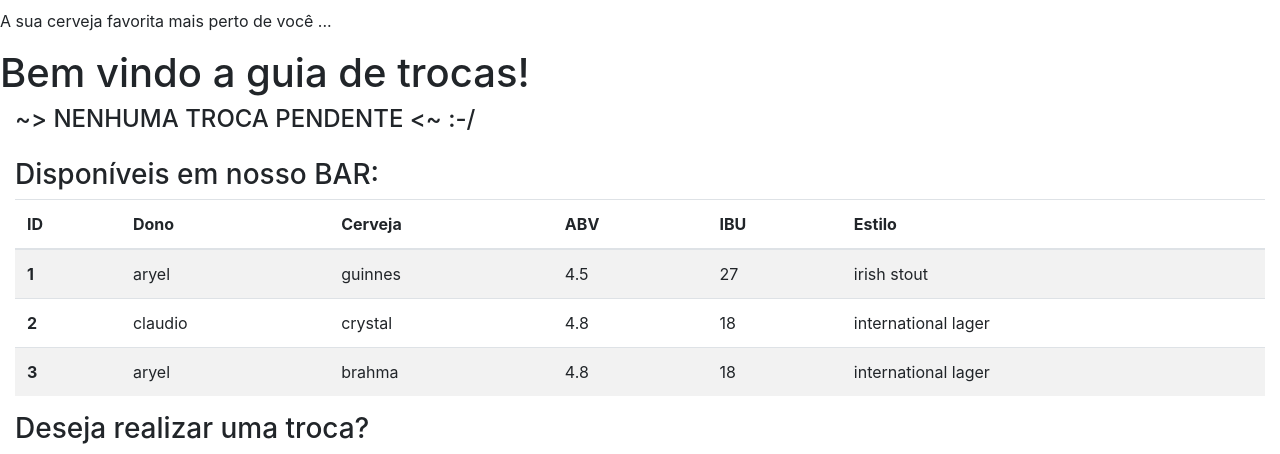
After one commit to Cl4udioBS/tp-Distribuidos, a Flask app: page /trocas in a window 1280 px wide. The commit adds this page. Shown: the part 387-841 px from the top of the page. Run offline with Flask 2, Linux system fonts and the light colour scheme; a user stored in the database is signed in; data comes from the database, SQL or seed files in the repository; both versions use the stored data as it was after the commit.

Commit message:
Agora vai

```diff
--- a/versao-web/app.py
+++ b/versao-web/app.py
@@ -1,24 +1,19 @@
 from flask import Flask, render_template, request, redirect, url_for, session
 import rns as kero
 import os
+from datetime import timedelta
+import database as db
 
 nomeBanco = "TPSD.db"
 
+db.InicializaBD()
 
 app = Flask(__name__)
+'''todos os dados de sessao sao encriptados no lado do servidor, para isso a key'''
 app.secret_key = "sd"
+app.permanent_session_lifetime = timedelta(minutes=5)
 
-
-@app.route('/')
-def home():
-    return render_template("index.html")
-
-@app.route('/home')
-def home_page():
-    cervejas = kero.listagemDeitensTroca()
-    return render_template('home.html', cervejas=cervejas)
-
-@app.route('/login', methods = ["POST", "GET"])
+@app.route('/', methods = ["POST", "GET"])
 def login_page():
     resposta=""
     if request.method == 'POST':
@@ -26,15 +21,23 @@ def login_page():
         senha = request.form.get('senha')
         logado = kero.autenticacao(usuario)
         if (logado == "T"):
+            session.permanent = True
             session["usuario"] = usuario
             return redirect(url_for("bar_page"))
         else:
             resposta = "Faça o cadastro!"
             return render_template('login.html', resposta=resposta)
     else:
+        if "usuario" in session:
+           return  redirect(url_for("bar_page"))
         return render_template('login.html', resposta=resposta)
 
-@app.route('/usuario', methods = ["POST", "GET"])
+@app.route("/logout")
+def logout():
+    session.pop("usuario", None)
+    return redirect(url_for("login_page"))
+
+@app.route('/bar', methods = ["GET"])
 def bar_page():
     if "usuario" in session:
         usuario = session["usuario"]
@@ -43,11 +46,34 @@ def bar_page():
     else:
         return render_template('login.html', resposta="Não está logado!")
 
-@app.route('/geladeira')
+@app.route('/geladeira', methods = ["GET"])
 def geladeira_page():
     cervejas = kero.listagemMeusItens("claudio")
-    print(cervejas)
     return render_template('geladeira.html', cervejas=cervejas)
+
+@app.route('/trocas', methods = ["POST", "GET"])
+def trocas_page():
+    if "usuario" in session:
+            usuario = session["usuario"]
+            #listagens
+            cervejas = kero.listagemDeitensTroca()
+            trocasDisponiveis = kero.listarTrocasPendentes(usuario)
+            if request.method == 'POST':
+                #resposta
+                indice = request.form.get('indice')
+                if  request.form.get('btn') == "Kero":
+                    kero.responderSolicitacao('k',int(indice))
+                    return render_template('trocas.html', cervejas=cervejas, usuario=usuario, trocasDisponiveis = trocasDisponiveis)
+                else:
+                    kero.responderSolicitacao('nao',request.form["indice"])
+                    return render_template('trocas.html', cervejas=cervejas, usuario=usuario, trocasDisponiveis = trocasDisponiveis)
+            else:
+                return render_template('trocas.html', cervejas=cervejas, usuario=usuario, trocasDisponiveis = trocasDisponiveis)
+
+
+    else:
+        return render_template('login.html', resposta="Não está logado!")
+
 
 if __name__ == '__main__':
     app.run(debug=True)
--- a/versao-web/database.py
+++ b/versao-web/database.py
@@ -406,7 +406,7 @@ def InicializaBD():
             InsertUsuario(nomeBanco,"aryel","1")
             InsertUsuario(nomeBanco,"thais","2")
             InsertCervejaBar(nomeBanco,"claudio","guinnes", 4.5,27,"irish stout")
-            InsertCervejaBar(nomeBanco,"claudio","brahma", 4.8,18,"international lager")
+            InsertCervejaBar(nomeBanco,"claudio","crystal", 4.8,18,"international lager")
             InsertCervejaBar(nomeBanco,"aryel","brahma", 4.8,18,"international lager")
             SelectTodasCervejas()
             InsertTrocaCervejas(nomeBanco, 3, 1, "aryel", "claudio")
--- a/versao-web/templates/base.html
+++ b/versao-web/templates/base.html
@@ -8,17 +8,20 @@
   <meta name="viewport" content="width=device-width, initial-scale=1.0">
   <title>Kero - Cervejas</title>
   <ul class="nav nav-pills">
-    <li class="nav-item">
-      <a class="nav-link active" href="#">Active</a>
+    <li class="nav-item active">
+      <a class="nav-link" href="/">LOGIN</a>
     </li>
     <li class="nav-item">
-      <a class="nav-link" href="#">Link</a>
+      <a class="nav-link" href="/bar">BAR</a>
     </li>
     <li class="nav-item">
-      <a class="nav-link" href="#">Link</a>
+      <a class="nav-link" href="/geladeira">GELADEIRA</a>
     </li>
     <li class="nav-item">
-      <a class="nav-link disabled" href="#" tabindex="-1" aria-disabled="true">Disabled</a>
+      <a class="nav-link" href="/trocas">TROCAS</a>
+    </li>
+    <li class="nav-item">
+      <a class="nav-link " href="/logout" tabindex="-1" aria-disabled="true">Logout</a>
     </li>
   </ul>
   <div class="col-md-9 col-lg-6 col-xl-5">
@@ -26,7 +29,7 @@
     class="img-fluid" alt="Sample image">
   </div>
   <h1> Kero - Cervejas Artesanais </h1>
-  <h3>A sua cerveja favorita mais perto de você ...</h3>
+  <p>A sua cerveja favorita mais perto de você ...</p>
 </head>
 <body>
     <title> {% block title %}{% endblock %}</title>
--- a/versao-web/templates/index.html
+++ /dev/null
@@ -1,5 +0,0 @@
-{% extends "base.html" %}
-{% block title %} Kero - Cervejas Artesanais {% endblock %}
-{% block content %}
-Home Page
-{% endblock %}
--- /dev/null
+++ b/versao-web/templates/trocas.html
@@ -0,0 +1,69 @@
+{% extends "base.html" %}
+{% block title %} Kero - Cervejas Artesanais {% endblock %}
+{% block content %}
+  <h1>Bem vindo a guia de trocas!</h1>
+  <div class="container-fluid">
+    <table class="table table-striped">
+      <thead>
+        {% if trocasDisponiveis %}
+        <h3>Suas trocas pendentes são: </h3>
+        <tr>
+          <th scope="col">ID-Troca</th>
+          <th scope="col">Solicitante</th>
+          <th scope="col">ID-Cerveja Oferecida</th>
+          <th scope="col">ID-Cerveja Requerida</th>
+        </tr>
+    </thead>
+        <tbody>
+          {% for trocas in trocasDisponiveis %}
+          <tr>
+            <th scope="row">{{ trocas[0] }}</th>
+            <td>{{ trocas[3] }}</td>
+            <td>{{ trocas[1] }}</td>
+            <td>{{ trocas[2] }}</td>
+          </tr>
+    </table>
+          {% endfor %}
+        </tbody>
+          <h4>Quer aceitar/recusar alguma troca?</h4>
+          <form method="POST">
+            <p> </p>
+            <div><label>Indice: <input type="text" name="indice"></label></div>
+              <input type="submit" name="btn" value="Kero">
+              <input type="submit" name="btn" value="Não Kero">
+            <p> </p>
+            </div>
+          </form>
+      {% else %}
+            <h4>{{ " ~> NENHUMA TROCA PENDENTE <~  :-/ " }}</h4>
+      {% endif %}
+</div>
+<div class="container-fluid"></div>
+  <table class="table table-striped">
+    <thead>
+      <tr>
+        <th scope="col">ID</th>
+        <th scope="col">Dono</th>
+        <th scope="col">Cerveja</th>
+        <th scope="col">ABV</th>
+        <th scope="col">IBU</th>
+        <th scope="col">Estilo</th>
+      </tr>
+    </thead>
+    <h3>Disponíveis em nosso BAR:</h3>
+      <tbody>
+        {% for cerveja in cervejas %}
+        <tr>
+          <th scope="row">{{ cerveja[0] }}</th>
+          <td>{{ cerveja[1] }}</td>
+          <td>{{ cerveja[2] }}</td>
+          <td>{{ cerveja[3] }}</td>
+          <td>{{ cerveja[4] }}</td>
+          <td>{{ cerveja[5] }}</td>
+        </tr>
+        {% endfor %}
+      </tbody>
+  </table>
+  <h3>Deseja realizar uma troca?</h3>
+</div>
+{% endblock %}
```
Also changed, not shown: versao-web/templates/geladeira.html (+4 -21 lines), versao-web/templates/home.html (deleted, +0 -44 lines), versao-web/TPSD.db.
